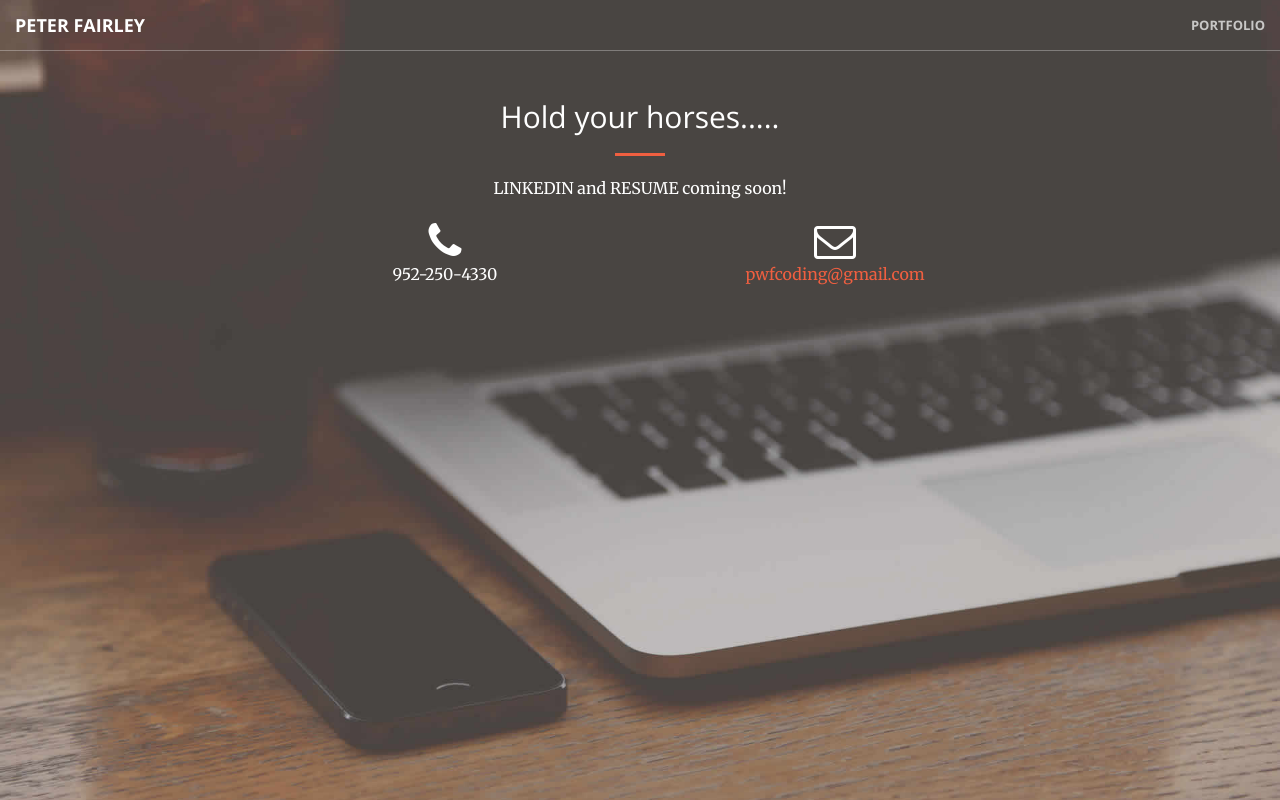
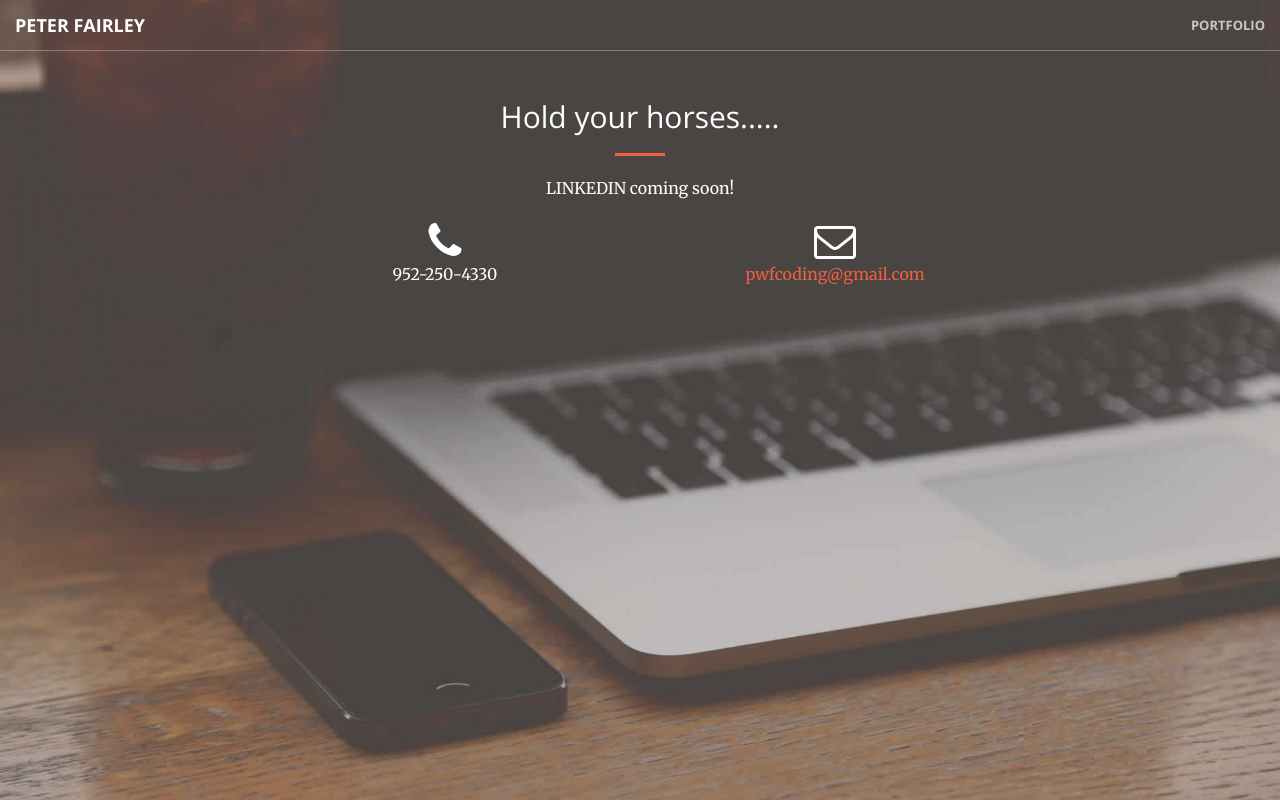
Before and after one commit to framples/PeterFairley, a website: page contact.html in a window 1280 px wide. Drawn offline with nearby package versions, Linux system fonts and the light colour scheme.

Commit message:
updated contact page

```diff
--- a/contact.html
+++ b/contact.html
@@ -81,7 +81,7 @@
                     <div class="col-lg-8 col-lg-offset-2 text-center">
                         <h2 class="section-heading">Hold your horses.....</h2>
                         <hr class="primary">
-                        <p>LINKEDIN and RESUME coming soon!</p>
+                        <p>LINKEDIN coming soon!</p>
                     </div>
                     <div class="col-lg-4 col-lg-offset-2 text-center">
                         <i class="fa fa-phone fa-3x sr-contact"></i>
```
